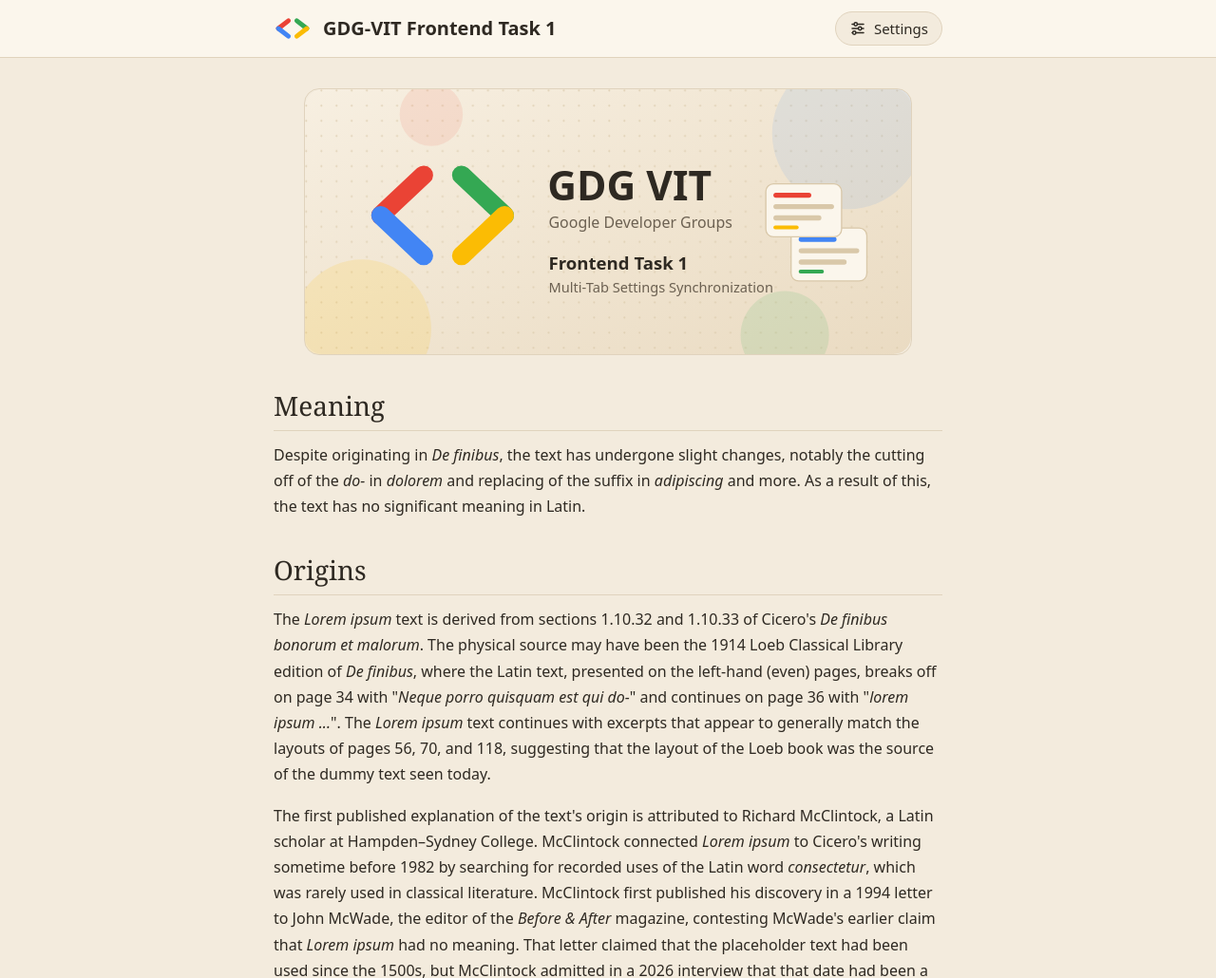
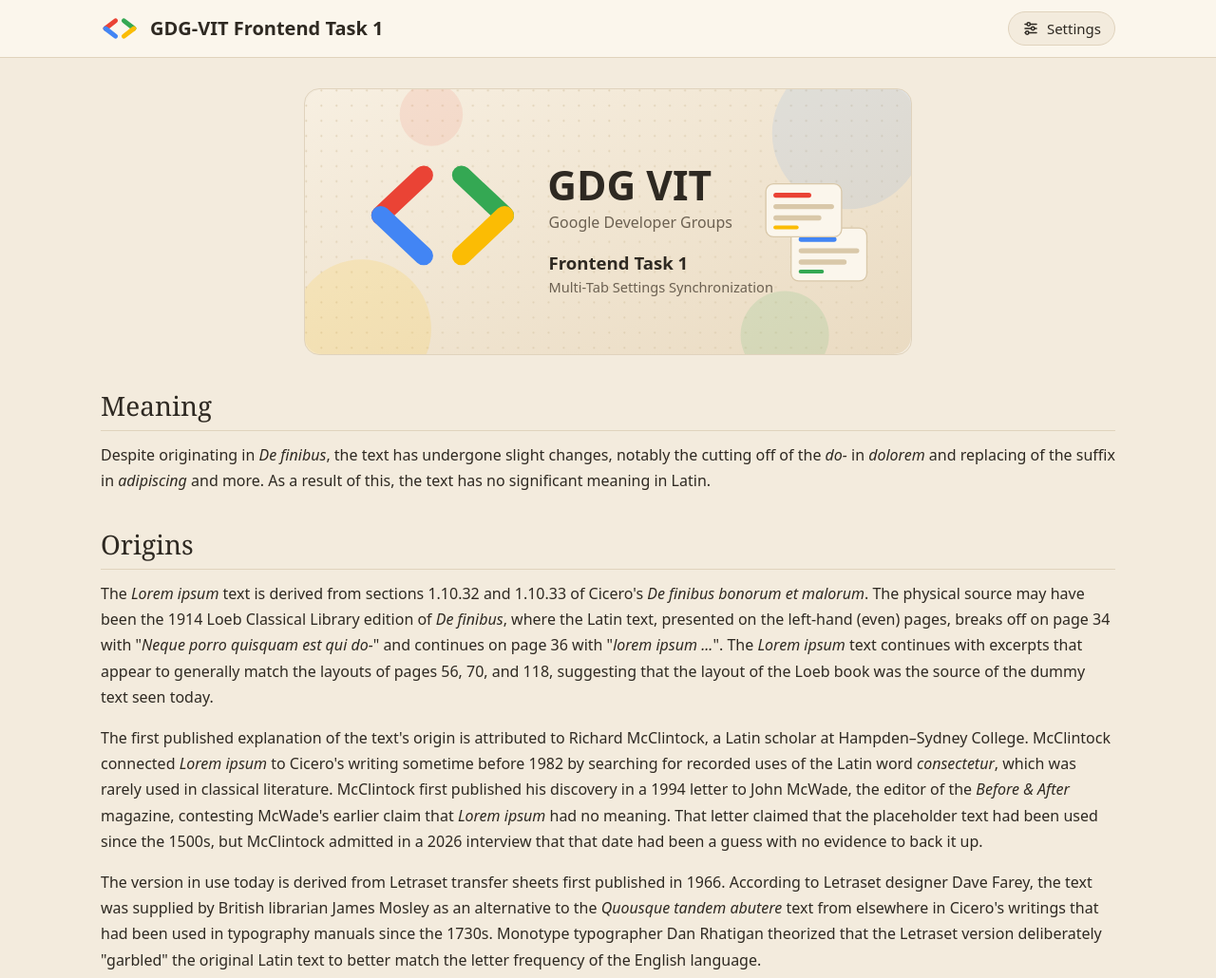
Before and after one commit to ayaankhatri/gdg-task, a website built with Vite: page index.html in a window 1280 px wide. Shown: the top 1030 px of the page at 95% size. Built offline with nearby package versions, Linux system fonts and the light colour scheme.

Commit message:
fix: keep page width independent of font size

```diff
--- a/src/style.css
+++ b/src/style.css
@@ -38,7 +38,7 @@ body {
 }
 
 main {
-  max-width: 46rem;
+  max-width: 1100px;
   margin: 0 auto;
   padding: 2rem 1rem;
 }
@@ -51,7 +51,7 @@ main {
   align-items: center;
   justify-content: space-between;
   gap: 1rem;
-  padding: 0.75rem max(1rem, calc((100% - 46rem) / 2 + 1rem));
+  padding: 0.75rem max(1rem, calc((100% - 1100px) / 2 + 1rem));
   background: var(--surface);
   border-bottom: 1px solid var(--border);
 }
```
